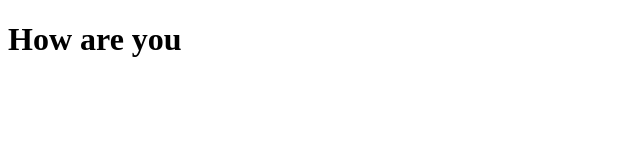
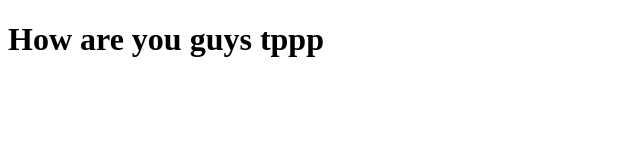
Before and after one commit to JRJunior1/secondtrial, a plain HTML site: page index.html in a window 1280 px wide. Shown: the whole page, without its empty margins (0-640 px from the left). Drawn offline with Linux system fonts and the light colour scheme.

Commit message:
third commit

```diff
--- a/index.html
+++ b/index.html
@@ -6,6 +6,6 @@
     <title>Document</title>
   </head>
   <body>
-    <h1>How are you</h1>
+    <h1>How are you guys tppp</h1>
   </body>
 </html>
```
